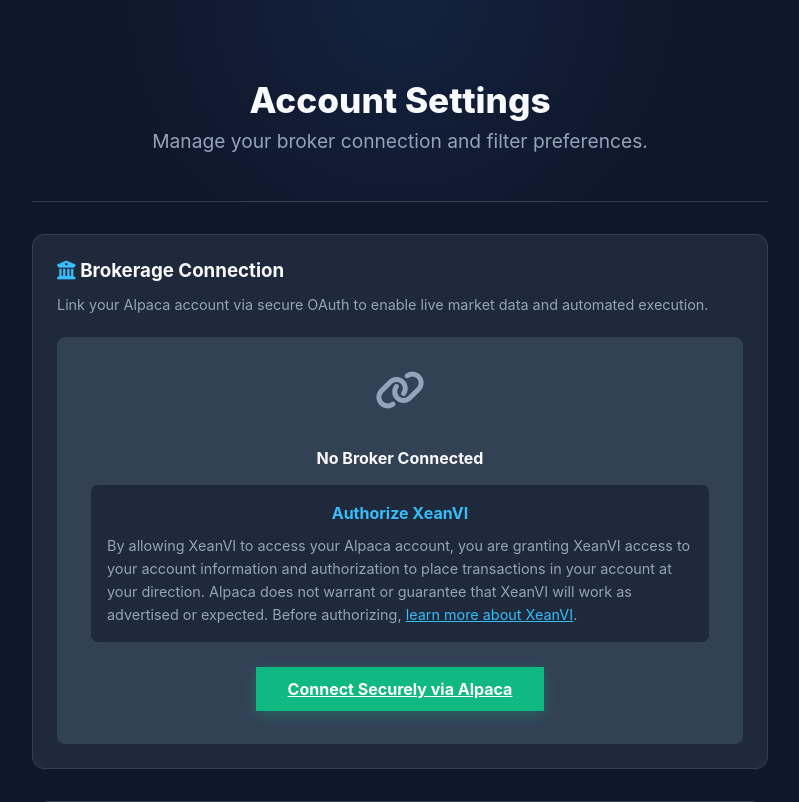
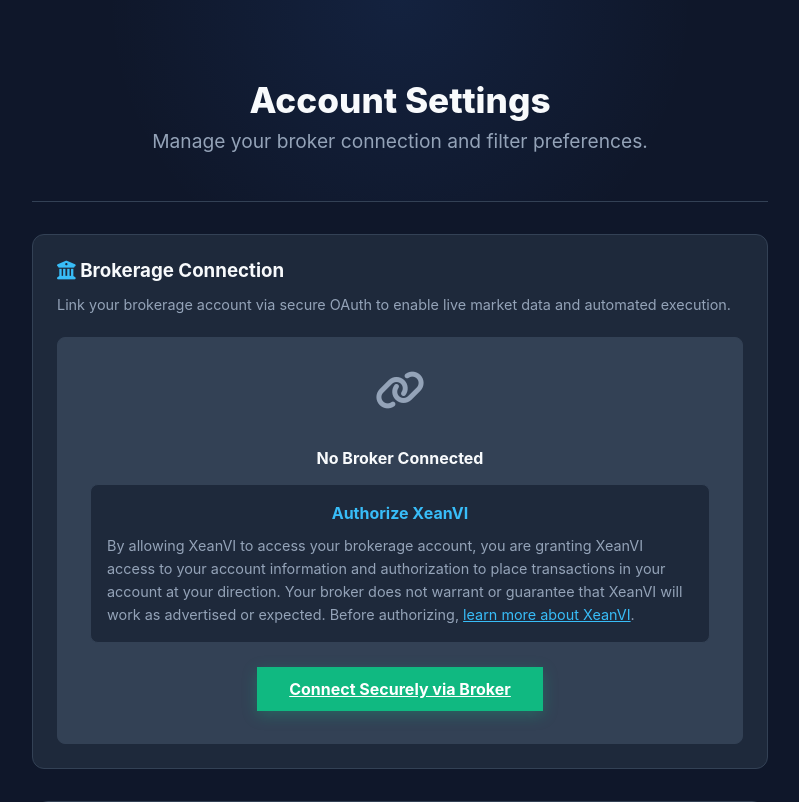
Before and after one commit to TroyS0326/trader, a Flask app: page /settings in a window 1280 px wide. Shown: the part 117-919 px from the top of the page, without its empty margins (240-1039 px from the left). Run offline with Flask 3, Linux system fonts and the light colour scheme; the visitor is signed in with stand-in values (Sample User, id 1); parts of the project's set-up code (start-up, migrations or seed data) failed here and were passed over; some libraries are stand-ins or nearby versions.

Commit message:
Remove Alpaca branding from broker integration UX

```diff
--- a/app.py
+++ b/app.py
@@ -375,10 +375,16 @@ def playbook():
     return render_template('playbook.html')
 
 
+@app.route('/broker-integration')
+def broker_integration():
+    """Public page explaining the broker execution workflow."""
+    return render_template('broker_integration.html')
+
+
 @app.route('/alpaca-integration')
-def alpaca_integration():
-    """Public page explaining the Alpaca execution workflow."""
-    return render_template('alpaca_integration.html')
+def alpaca_integration_legacy_redirect():
+    """Legacy route kept for backward compatibility."""
+    return redirect(url_for('broker_integration'), code=301)
 
 @app.route('/terms')
 def terms():
--- a/templates/articles/ai-trading-basics.html
+++ b/templates/articles/ai-trading-basics.html
@@ -39,7 +39,7 @@
     {% else %}
         <a href="/features">How it Works</a>
         <a href="/playbook">Playbook</a>
-        <a href="/alpaca-integration">Alpaca Workflow</a>
+        <a href="/broker-integration">Broker Workflow</a>
         <a href="/transparency">AI Logic</a>
         <a href="/pricing">Pricing</a>
     {% endif %}
--- a/templates/catalyst_scoring.html
+++ b/templates/catalyst_scoring.html
@@ -19,7 +19,7 @@
     {% else %}
         <a href="/features">How it Works</a>
         <a href="/playbook">Playbook</a>
-        <a href="/alpaca-integration">Alpaca Workflow</a>
+        <a href="/broker-integration">Broker Workflow</a>
         <a href="/transparency">AI Logic</a>
         <a href="/pricing">Pricing</a>
     {% endif %}
@@ -95,7 +95,7 @@
                     <h4 style="margin-bottom: 1rem; color: var(--text-main);">Platform</h4>
                     <a href="/features">Features</a>
                     <a href="/playbook">The Strategy</a>
-                    <a href="/alpaca-integration">Alpaca Workflow</a>
+                    <a href="/broker-integration">Broker Workflow</a>
                 </div>
                 <div class="footer-legal">
                     <h4 style="margin-bottom: 1rem; color: var(--text-main);">Legal</h4>
--- a/templates/community.html
+++ b/templates/community.html
@@ -43,7 +43,7 @@
     {% else %}
         <a href="/features">How it Works</a>
         <a href="/playbook">Playbook</a>
-        <a href="/alpaca-integration">Alpaca Workflow</a>
+        <a href="/broker-integration">Broker Workflow</a>
         <a href="/transparency">AI Logic</a>
         <a href="/pricing">Pricing</a>
     {% endif %}
--- a/templates/dashboard.html
+++ b/templates/dashboard.html
@@ -482,7 +482,7 @@
     {% else %}
         <a href="/features">How it Works</a>
         <a href="/playbook">Playbook</a>
-        <a href="/alpaca-integration">Alpaca Workflow</a>
+        <a href="/broker-integration">Broker Workflow</a>
         <a href="/transparency">AI Logic</a>
         <a href="/pricing">Pricing</a>
     {% endif %}
--- a/templates/features.html
+++ b/templates/features.html
@@ -49,7 +49,7 @@
                             <tr>
                                 <td style="padding: 2rem 2.5rem; border-bottom: 1px solid var(--border-color); font-weight: 600;">Onboarding Security</td>
                                 <td style="padding: 2rem 2.5rem; border-bottom: 1px solid var(--border-color); color: var(--text-muted);">Third-party key sharing</td>
-                                <td style="padding: 2rem 2.5rem; border-bottom: 1px solid var(--border-color);">Direct Alpaca OAuth</td>
+                                <td style="padding: 2rem 2.5rem; border-bottom: 1px solid var(--border-color);">Automated Broker OAuth Integration</td>
                             </tr>
                             <tr>
                                 <td style="padding: 2rem 2.5rem; font-weight: 600;">Risk Management</td>
--- a/templates/landing.html
+++ b/templates/landing.html
@@ -99,7 +99,7 @@
     {% else %}
         <a href="/features">How it Works</a>
         <a href="/playbook">Playbook</a>
-        <a href="/alpaca-integration">Alpaca Workflow</a>
+        <a href="/broker-integration">Broker Workflow</a>
         <a href="/transparency">AI Logic</a>
         <a href="/pricing#pricing">Pricing</a>
     {% endif %}
@@ -304,7 +304,7 @@
             status.innerHTML = `<span style="display: inline-block; width: 8px; height: 8px; border-radius: 50%; background: #f59e0b;"></span> Scanning Market...`;
 
             document.getElementById('sim-terminal').innerHTML = '';
-            addSimLog("> Connecting to Alpaca SIP Data Feed...", "var(--accent-blue)");
+            addSimLog("> Connecting to Cloud Data Feed...", "var(--accent-blue)");
 
 
             setTimeout(() => addSimLog("> Analyzing 4,200+ equities for relative volume anomalies..."), 800);
--- a/templates/learn.html
+++ b/templates/learn.html
@@ -42,7 +42,7 @@
     {% else %}
         <a href="/features">How it Works</a>
         <a href="/playbook">Playbook</a>
-        <a href="/alpaca-integration">Alpaca Workflow</a>
+        <a href="/broker-integration">Broker Workflow</a>
         <a href="/transparency">AI Logic</a>
         <a href="/pricing">Pricing</a>
     {% endif %}
--- a/templates/login.html
+++ b/templates/login.html
@@ -44,7 +44,7 @@
     {% else %}
         <a href="/features">How it Works</a>
         <a href="/playbook">Playbook</a>
-        <a href="/alpaca-integration">Alpaca Workflow</a>
+        <a href="/broker-integration">Broker Workflow</a>
         <a href="/transparency">AI Logic</a>
         <a href="/pricing">Pricing</a>
     {% endif %}
--- a/templates/onboarding.html
+++ b/templates/onboarding.html
@@ -57,7 +57,7 @@
     {% else %}
         <a href="/features">How it Works</a>
         <a href="/playbook">Playbook</a>
-        <a href="/alpaca-integration">Alpaca Workflow</a>
+        <a href="/broker-integration">Broker Workflow</a>
         <a href="/transparency">AI Logic</a>
         <a href="/pricing">Pricing</a>
     {% endif %}
--- a/templates/playbook.html
+++ b/templates/playbook.html
@@ -21,7 +21,7 @@
     {% else %}
         <a href="/features">How it Works</a>
         <a href="/playbook">Playbook</a>
-        <a href="/alpaca-integration">Alpaca Workflow</a>
+        <a href="/broker-integration">Broker Workflow</a>
         <a href="/transparency">AI Logic</a>
         <a href="/pricing">Pricing</a>
     {% endif %}
@@ -111,7 +111,7 @@
                     <h4 style="margin-bottom: 1rem; color: var(--text-main);">Platform</h4>
                     <a href="/features">Features</a>
                     <a href="/playbook">The Strategy</a>
-                    <a href="/alpaca-integration">Alpaca Workflow</a>
+                    <a href="/broker-integration">Broker Workflow</a>
                 </div>
                 <div class="footer-legal">
                     <h4 style="margin-bottom: 1rem; color: var(--text-main);">Legal</h4>
--- a/templates/privacy.html
+++ b/templates/privacy.html
@@ -32,7 +32,7 @@
     {% else %}
         <a href="/features">How it Works</a>
         <a href="/playbook">Playbook</a>
-        <a href="/alpaca-integration">Alpaca Workflow</a>
+        <a href="/broker-integration">Broker Workflow</a>
         <a href="/transparency">AI Logic</a>
         <a href="/pricing">Pricing</a>
     {% endif %}
--- a/templates/settings.html
+++ b/templates/settings.html
@@ -33,8 +33,9 @@
                 {% else %}
                     <a href="/features">How it Works</a>
                     <a href="/playbook">Playbook</a>
+                    <a href="/broker-integration">Broker Workflow</a>
                     <a href="/transparency">AI Logic</a>
-                    <a href="/upgrade">Pricing</a>
+                    <a href="/pricing">Pricing</a>
                 {% endif %}
             </div>
 
@@ -68,13 +69,13 @@
         <div class="settings-card" style="background: var(--bg-card); padding: 1.5rem; border-radius: 12px; border: 1px solid var(--border-color); margin-bottom: 2rem;">
             <h3 style="margin-bottom: 0.5rem;"><i class="fas fa-university" style="color: var(--accent-blue);"></i> Brokerage Connection</h3>
             <p style="color: var(--text-muted); font-size: 0.9rem; margin-bottom: 1.5rem;">
-                Link your Alpaca account via secure OAuth to enable live market data and automated execution.
+                Link your brokerage account via secure OAuth to enable live market data and automated execution.
             </p>
 
             {% if current_user.alpaca_access_token %}
                 <div style="background: rgba(16, 185, 129, 0.1); border: 1px solid var(--success); padding: 1.5rem; border-radius: 8px; display: flex; justify-content: space-between; align-items: center; flex-wrap: wrap; gap: 1rem;">
                     <div>
-                        <h4 style="color: var(--success); margin: 0 0 5px 0;"><i class="fas fa-check-circle"></i> Alpaca Linked</h4>
+                        <h4 style="color: var(--success); margin: 0 0 5px 0;"><i class="fas fa-check-circle"></i> Broker Linked</h4>
                         <span style="font-size: 0.85rem; color: var(--text-muted);">Secure OAuth Token Active</span>
                     </div>
                     <a href="/alpaca/logout" class="btn-action" style="background: transparent; border: 1px solid var(--danger); color: var(--danger);">Disconnect</a>
@@ -86,11 +87,11 @@
 
                     <div style="margin-bottom: 1.5rem; font-size: 0.9rem; color: var(--text-muted); line-height: 1.6; text-align: left; background: var(--bg-card); padding: 1rem; border-radius: 8px; border: 1px solid var(--border-color);">
                         <strong style="color: var(--accent-blue); display: block; margin-bottom: 0.5rem; font-size: 1rem; text-align: center;">Authorize XeanVI</strong>
-                        By allowing XeanVI to access your Alpaca account, you are granting XeanVI access to your account information and authorization to place transactions in your account at your direction. Alpaca does not warrant or guarantee that XeanVI will work as advertised or expected. Before authorizing, <a href="/features" style="color: var(--accent-blue); text-decoration: underline;">learn more about XeanVI</a>.
+                        By allowing XeanVI to access your brokerage account, you are granting XeanVI access to your account information and authorization to place transactions in your account at your direction. Your broker does not warrant or guarantee that XeanVI will work as advertised or expected. Before authorizing, <a href="/features" style="color: var(--accent-blue); text-decoration: underline;">learn more about XeanVI</a>.
                     </div>
 
                     <a href="/alpaca/login" class="btn-action" style="background: var(--success); color: white; display: inline-block; padding: 0.75rem 2rem; box-shadow: 0 4px 15px rgba(16, 185, 129, 0.3); font-weight: bold;">
-                        Connect Securely via Alpaca
+                        Connect Securely via Broker
                     </a>
                 </div>
             {% endif %}
--- a/templates/signup.html
+++ b/templates/signup.html
@@ -58,7 +58,7 @@
     {% else %}
         <a href="/features">How it Works</a>
         <a href="/playbook">Playbook</a>
-        <a href="/alpaca-integration">Alpaca Workflow</a>
+        <a href="/broker-integration">Broker Workflow</a>
         <a href="/transparency">AI Logic</a>
         <a href="/pricing">Pricing</a>
     {% endif %}
--- a/templates/terms.html
+++ b/templates/terms.html
@@ -35,7 +35,7 @@
     {% else %}
         <a href="/features">How it Works</a>
         <a href="/playbook">Playbook</a>
-        <a href="/alpaca-integration">Alpaca Workflow</a>
+        <a href="/broker-integration">Broker Workflow</a>
         <a href="/transparency">AI Logic</a>
         <a href="/pricing">Pricing</a>
     {% endif %}
--- a/templates/trade_journaling.html
+++ b/templates/trade_journaling.html
@@ -19,7 +19,7 @@
     {% else %}
         <a href="/features">How it Works</a>
         <a href="/playbook">Playbook</a>
-        <a href="/alpaca-integration">Alpaca Workflow</a>
+        <a href="/broker-integration">Broker Workflow</a>
         <a href="/transparency">AI Logic</a>
         <a href="/pricing">Pricing</a>
     {% endif %}
@@ -95,7 +95,7 @@
                     <h4 style="margin-bottom: 1rem; color: var(--text-main);">Platform</h4>
                     <a href="/features">Features</a>
                     <a href="/playbook">The Strategy</a>
-                    <a href="/alpaca-integration">Alpaca Workflow</a>
+                    <a href="/broker-integration">Broker Workflow</a>
                 </div>
                 <div class="footer-legal">
                     <h4 style="margin-bottom: 1rem; color: var(--text-main);">Legal</h4>
--- a/templates/transparency.html
+++ b/templates/transparency.html
@@ -43,7 +43,7 @@
     {% else %}
         <a href="/features">How it Works</a>
         <a href="/playbook">Playbook</a>
-        <a href="/alpaca-integration">Alpaca Workflow</a>
+        <a href="/broker-integration">Broker Workflow</a>
         <a href="/transparency">AI Logic</a>
         <a href="/pricing">Pricing</a>
     {% endif %}
--- a/templates/upgrade.html
+++ b/templates/upgrade.html
@@ -70,7 +70,7 @@
     {% else %}
         <a href="/features">How it Works</a>
         <a href="/playbook">Playbook</a>
-        <a href="/alpaca-integration">Alpaca Workflow</a>
+        <a href="/broker-integration">Broker Workflow</a>
         <a href="/transparency">AI Logic</a>
         <a href="/pricing">Pricing</a>
     {% endif %}
```
Also changed, not shown: templates/broker_integration.html (renamed from templates/alpaca_integration.html, +8 -8 lines).
